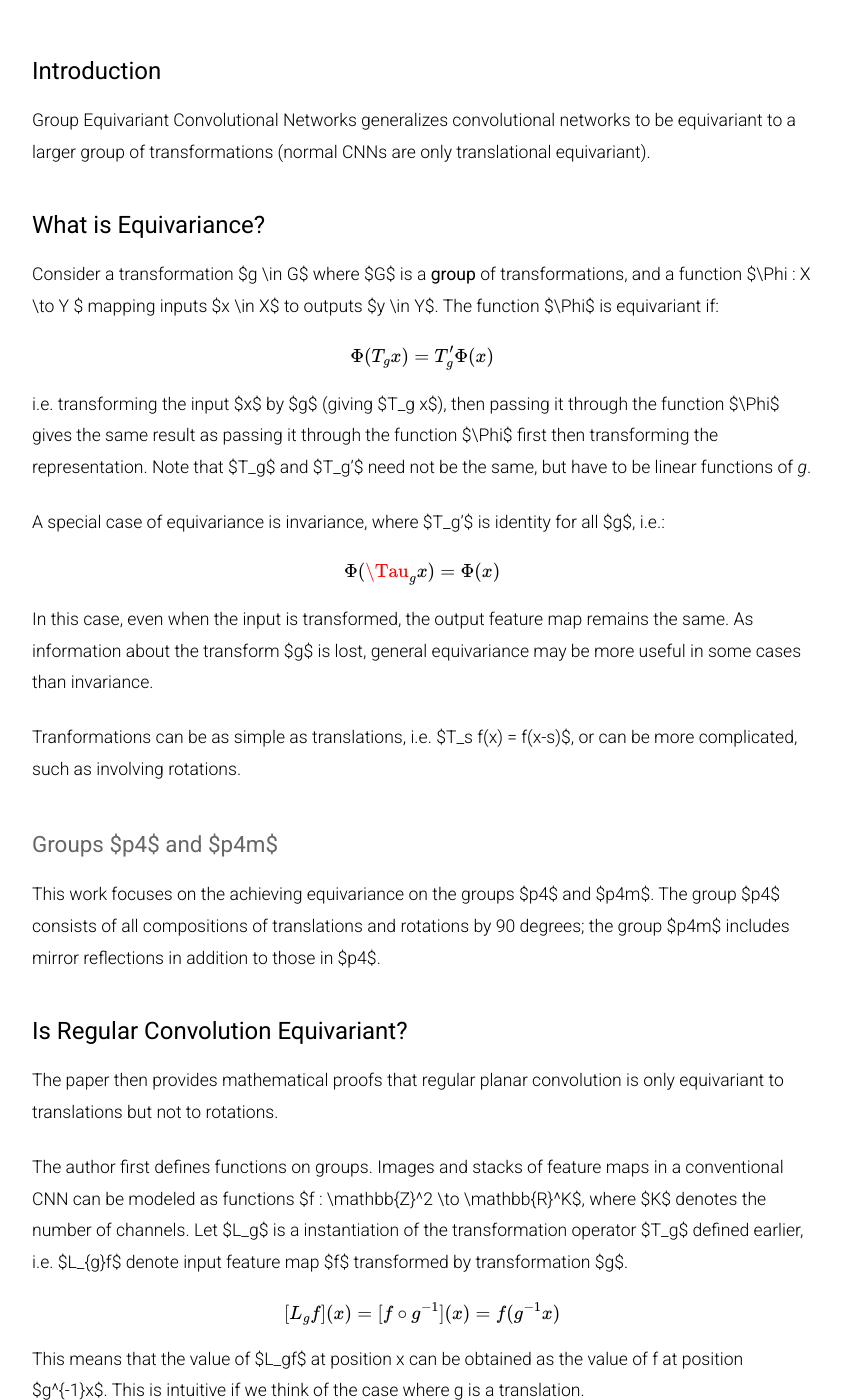
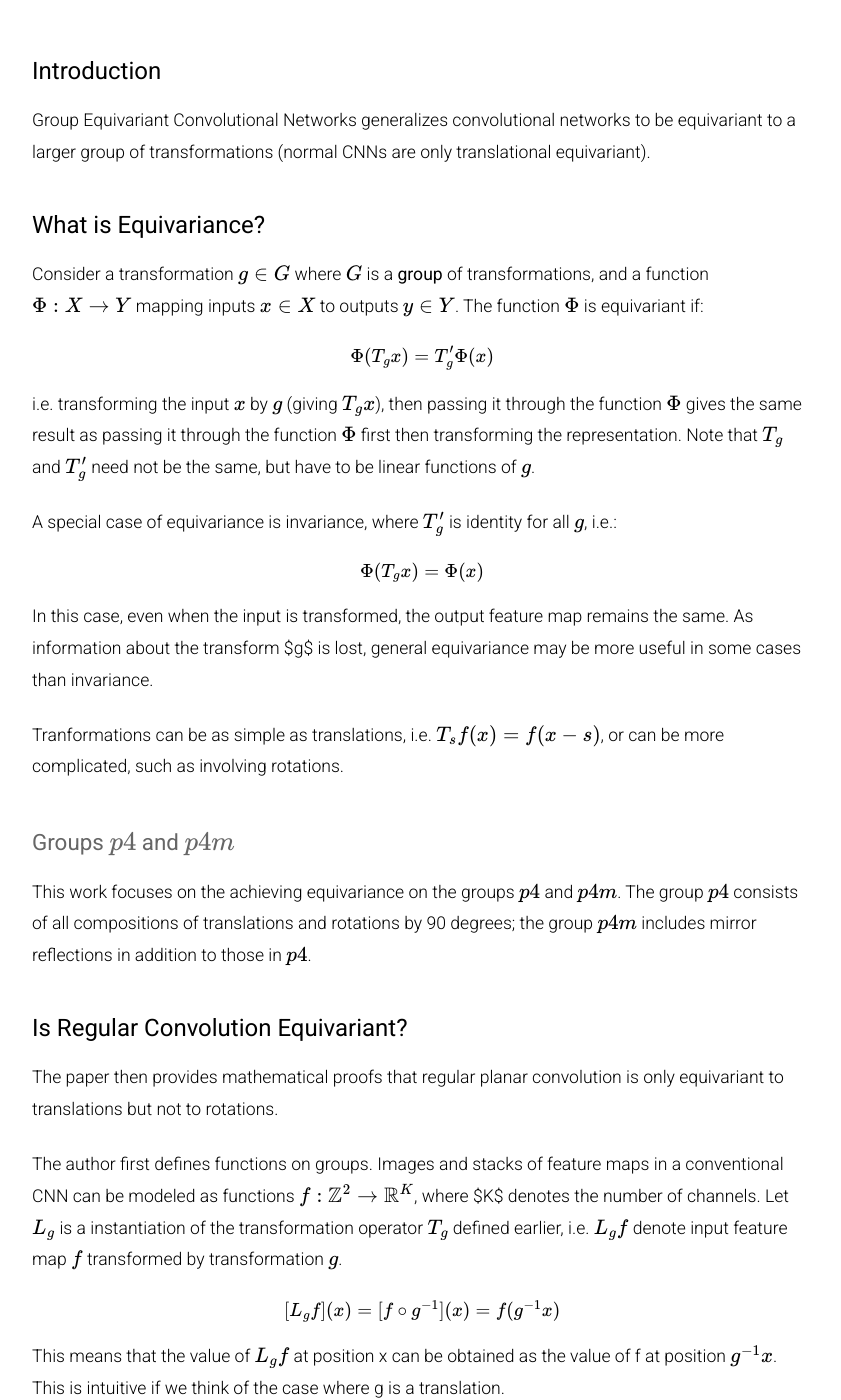
Before and after one commit to yewzijian/yewzijian.github.io, a Jekyll site: the page built from _posts/2018-06-26-Group-CNNs.md, in a window 1280 px wide and 1400 px high, scrolled down 269 px. Shown: the whole window, without its empty margins (218-1059 px from the left). Built offline with Jekyll 4.4.1, drawn with Linux system fonts in a browser that asks for light colours; formulas are drawn with MathJax 3; some of the changed text lies outside the part shown.

```diff
--- a/_posts/2018-06-26-Group-CNNs.md
+++ b/_posts/2018-06-26-Group-CNNs.md
@@ -14,23 +14,23 @@ Group Equivariant Convolutional Networks generalizes convolutional networks to b
 
 ### What is Equivariance?
 
-Consider a transformation $g \in G$ where $G$ is a [group] of transformations, and a function $\Phi : X \to Y $  mapping inputs $x \in X$ to outputs $y \in Y$. The function $\Phi$ is equivariant if:
+Consider a transformation $$g \in G$$ where $$G$$ is a [group] of transformations, and a function $$\Phi : X \to Y$$  mapping inputs $$x \in X$$ to outputs $$y \in Y$$. The function $$\Phi$$ is equivariant if:
 
 $$\Phi(T_g x) = T_g' \Phi(x)$$
 
-i.e. transforming the input $x$ by $g$ (giving $T_g x$), then passing it through the function $\Phi$ gives the same result as passing it through the function $\Phi$ first then transforming the representation. Note that $T_g$ and $T_g'$ need not be the same, but have to be linear functions of _g_.
+i.e. transforming the input $$x$$ by $$g$$ (giving $$T_g x$$), then passing it through the function $$\Phi$$ gives the same result as passing it through the function $$\Phi$$ first then transforming the representation. Note that $$T_g$$ and $$T_g'$$ need not be the same, but have to be linear functions of $$g$$.
 
-A special case of equivariance is invariance, where $T_g'$ is identity for all $g$, i.e.:
+A special case of equivariance is invariance, where $$T_g'$$ is identity for all $$g$$, i.e.:
 
-$$\Phi(\Tau_g x) = \Phi(x)$$
+$$\Phi(T_{g} x) = \Phi(x)$$
 
 In this case, even when the input is transformed, the output feature map remains the same. As information about the transform $g$ is lost, general equivariance may be more useful in some cases than invariance.
 
-Tranformations can be as simple as translations, i.e. $T_s f(x) = f(x-s)$, or can be more complicated, such as involving rotations.
+Tranformations can be as simple as translations, i.e. $$T_s f(x) = f(x-s)$$, or can be more complicated, such as involving rotations.
 
-#### Groups $p4$ and $p4m$
+#### Groups $$p4$$ and $$p4m$$
 
-This work focuses on the achieving equivariance on the groups  $p4$ and $p4m$. The group $p4$ consists of all compositions of translations and rotations by 90 degrees; the group $p4m$ includes mirror reflections in addition to those in $p4$.
+This work focuses on the achieving equivariance on the groups  $$p4$$ and $$p4m$$. The group $$p4$$ consists of all compositions of translations and rotations by 90 degrees; the group $$p4m$$ includes mirror reflections in addition to those in $$p4$$.
 
 
 
@@ -38,13 +38,13 @@ This work focuses on the achieving equivariance on the groups  $p4$ and $p4m$. T
 
 The paper then provides mathematical proofs that regular planar convolution is only equivariant to translations but not to rotations.
 
-The author first defines functions on groups. Images and stacks of feature maps in a conventional CNN can be modeled as functions $f : \mathbb{Z}^2 \to \mathbb{R}^K$, where $K$ denotes the number of channels. Let $L_g$ is a instantiation of the transformation operator $T_g$ defined earlier, i.e.  $L_{g}f$ denote input feature map $f$ transformed by transformation $g$.
+The author first defines functions on groups. Images and stacks of feature maps in a conventional CNN can be modeled as functions $$f : \mathbb{Z}^2 \to \mathbb{R}^K$$, where $K$ denotes the number of channels. Let $$L_g$$ is a instantiation of the transformation operator $$T_g$$ defined earlier, i.e.  $$L_{g}f$$ denote input feature map $$f$$ transformed by transformation $$g$$.
 
 $$
 [L_{g}f](x) = [f \circ g^{-1}](x) = f(g^{-1}x)
 $$
 
-This means that the value of $L_gf$ at position x can be obtained as the value of f at position $g^{-1}x$. This is intuitive if we think of the case where g is a translation.
+This means that the value of $$L_gf$$ at position x can be obtained as the value of f at position $$g^{-1}x$$. This is intuitive if we think of the case where g is a translation.
 
 Going back to convolution. Regular convolutions are defined as follows:
 
@@ -71,27 +71,27 @@ How to achieve equivariance to other transformations? The solution is group-conv
 $$
 [f * \psi ](g) = \sum_{h \in G} \sum_{k=1}^{K} f_k(y) \psi_j (g^{-1} x)
 $$
-The authors show that group-convolution are equivariant to transformations $g \in G$.
+The authors show that group-convolution are equivariant to transformations $$g \in G$$.
 
 
 
-### Group-Convolutions for Group $p4$
+### Group-Convolutions for Group $$p4$$
 
 #### First layer
 
-In the first group-convolution layer, we simply convolve the image with rotated versions of the same filter. e.g. a $N \times N$ input feature will give $N \times N \times 4$ output feature map per output channel.
+In the first group-convolution layer, we simply convolve the image with rotated versions of the same filter. e.g. a $$N \times N$$ input feature will give $$N \times N \times 4$$ output feature map per output channel.
 
-![Screenshot from 2018-06-26 17-06-53](images/Screenshot from 2018-06-26 17-06-53.png)
+![Screenshot from 2018-06-26 17-06-53](blog_images/2018-06-26_17-06-53.png)
 
 Notice that if the input image is rotated, it corresponds to a permutation of the pink 3x3 output features.
 
 #### Subsequent Layers
 
-Things are a bit more tricky in the subsequent layers. Notice that in the first layer, the inputs $f$ and $\psi$ are functions of $\mathbb{Z}^2$ , while the outputs are functions on $G$. However in subsequent layers, both inputs and outputs are on $G$.
+Things are a bit more tricky in the subsequent layers. Notice that in the first layer, the inputs $$f$$ and $$\psi$$ are functions of $$\mathbb{Z}^2$$ , while the outputs are functions on $G$. However in subsequent layers, both inputs and outputs are on $G$.
 
-Actually it's not as complicated as it seems. As an example, a 90 degree rotation $r$ will result in 1) moving in the direction of the red arrow, and 2) rotation of the feature map by $r$, as shown in Figure 1.
+Actually it's not as complicated as it seems. As an example, a 90 degree rotation $r$ will result in 1) moving in the direction of the red arrow, and 2) rotation of the feature map by $$r$$, as shown in Figure 1.
 
-![Screenshot from 2018-06-26 17-43-08](images/Screenshot from 2018-06-26 17-43-08.png)
+![Screenshot from 2018-06-26 17-43-08](blog_images/2018-06-26_17-43-08.png)
 
 ### Misc Things to Note
 
@@ -113,6 +113,5 @@ The work is evaluated on Rotated MNIST and CIFAR-10 datasets, and is shown to im
 
 [group]:https://en.wikipedia.org/wiki/Group_(mathematics)
 [paper]: https://arxiv.org/abs/1602.07576
-[]:
 
 &nbsp;
```
Also changed, not shown: blog_images/2018-06-26_17-06-53.png (renamed from _posts/images/Screenshot from 2018-06-26 17-06-53.png), blog_images/2018-06-26_17-43-08.png (renamed from _posts/images/Screenshot from 2018-06-26 17-43-08.png).
